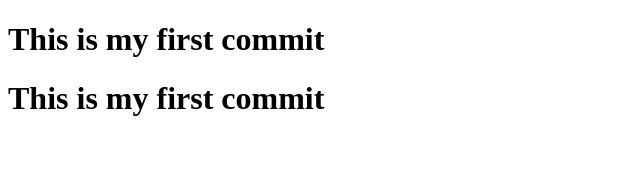
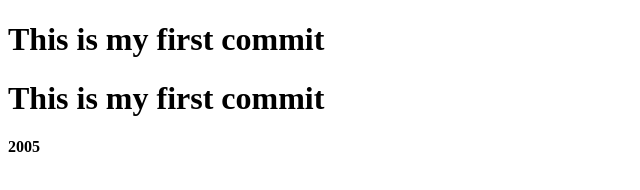
Before and after one commit to MahmudjonovFarkhod/my-first-repository, a plain HTML site: page index.html in a window 1280 px wide. Shown: the full height of the page, 0-640 px from the left. Drawn offline with Linux system fonts and the light colour scheme.

Commit message:
uchinchisi

```diff
--- a/index.html
+++ b/index.html
@@ -10,5 +10,6 @@
 <body>
     <h1>This is my first commit</h1>
     <h1>This is my first commit</h1>
+    <b>2005</b>
 </body>
 </html>
```
